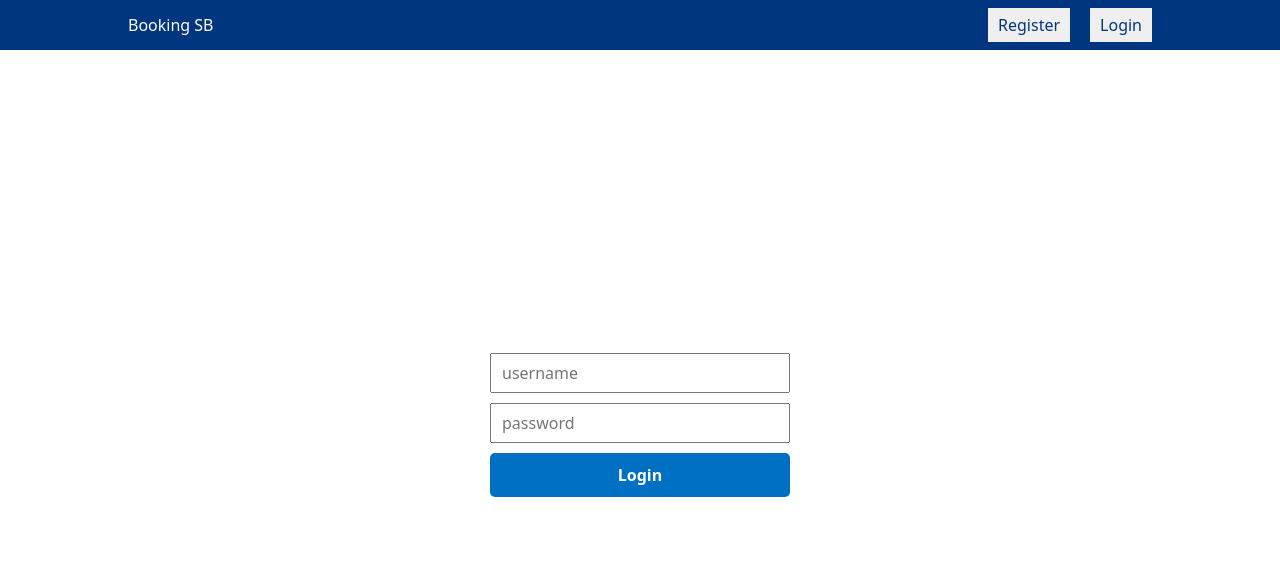
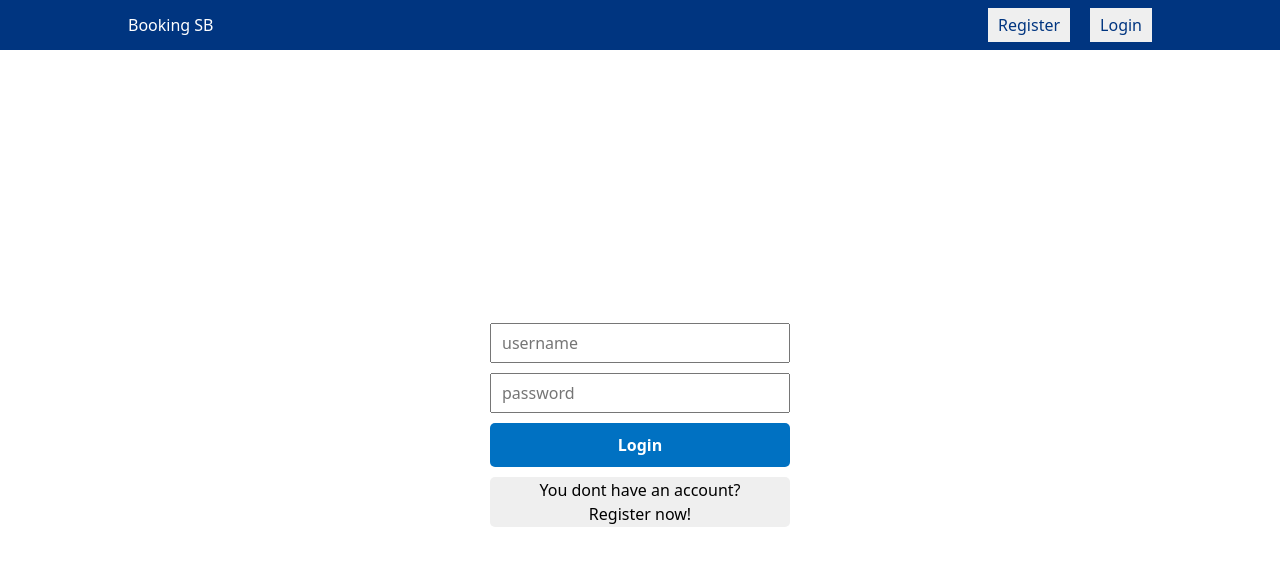
Before and after one commit to SebastianBabinski1/Booking, a React (Create React App) app in the folder client/booking/: page /login in a window 1280 px wide. Shown: the top 566 px of the page. Built offline with nearby package versions, Linux system fonts and the light colour scheme.

Commit message:
Fixed: styling of PropertyList/Feature components, added register redirection button

```diff
--- a/client/booking/src/pages/Register/Register.module.scss
+++ b/client/booking/src/pages/Register/Register.module.scss
@@ -32,6 +32,11 @@
     font-weight: bold;
     cursor: pointer;
     border-radius: 5px;
+    transition: all 0.2s;
+
+    &:hover {
+      background-color: $defaultBlue;
+    }
   }
 
   &Button:disabled {
--- a/client/booking/src/pages/home/Featured/Featured.module.scss
+++ b/client/booking/src/pages/home/Featured/Featured.module.scss
@@ -14,6 +14,8 @@
 
   &Item {
     width: 100%;
+    height: 300px;
+    overflow: hidden;
     position: relative;
     color: white;
     font-weight: 600;
@@ -32,9 +34,14 @@
 
 .image {
   width: 100%;
-  height: 300px;
+  height: 100%;
   object-fit: cover;
   border-radius: 10px;
+  transition: all 0.2s;
+
+  &:hover {
+    transform: scale(1.1);
+  }
 }
 
 .title {
--- a/client/booking/src/pages/home/PropetryList/PropetryList.jsx
+++ b/client/booking/src/pages/home/PropetryList/PropetryList.jsx
@@ -57,7 +57,9 @@ const PropetryList = () => {
                 key={i}
                 onClick={() => handleSearch(data[i]?.type)}
               >
-                <img src={img} alt="gizycko" className={styles.image} />
+                <div className={styles.imageContainer}>
+                  <img src={img} alt="property type" className={styles.image} />
+                </div>
                 <div className={styles.textWrapper}>
                   <p className={styles.title}>{data[i]?.type}</p>
                   <p className={styles.desc}>
--- a/client/booking/src/pages/home/PropetryList/PropetryList.module.scss
+++ b/client/booking/src/pages/home/PropetryList/PropetryList.module.scss
@@ -24,9 +24,19 @@
 }
 
 .image {
+  height: 100%;
   width: 100%;
   object-fit: cover;
-  height: 150px;
+  transition: all 0.2s;
+
+  &:hover {
+    transform: scale(1.1);
+  }
+
+  &Container {
+    height: 150px;
+    overflow: hidden;
+  }
 }
 
 .title {
--- a/client/booking/src/pages/login/Login.jsx
+++ b/client/booking/src/pages/login/Login.jsx
@@ -50,6 +50,7 @@ const Login = () => {
             onChange={handleChange}
             className={styles.loginInput}
           />
+          {error && <span>{error.message}</span>}
           <button
             disabled={loading}
             onClick={handleClick}
@@ -57,7 +58,13 @@ const Login = () => {
           >
             Login
           </button>
-          {error && <span>{error.message}</span>}
+          <button
+            onClick={() => navigate("/register")}
+            className={styles.registerButton}
+          >
+            You dont have an account? <br />
+            Register now!
+          </button>
         </div>
       </div>
     </div>
--- a/client/booking/src/pages/login/Login.module.scss
+++ b/client/booking/src/pages/login/Login.module.scss
@@ -30,8 +30,12 @@
     background-color: $secondaryBlue;
     color: white;
     font-weight: bold;
-    cursor: pointer;
     border-radius: 5px;
+    transition: all 0.2s;
+
+    &:hover {
+      background-color: $defaultBlue;
+    }
   }
 
   &Button:disabled {
@@ -39,3 +43,14 @@
     cursor: not-allowed;
   }
 }
+
+.registerButton {
+  border-radius: 5px;
+  border: none;
+  transition: all 0.2s;
+
+  &:hover {
+    background-color: $secondaryBlue;
+    color: white;
+  }
+}
```
